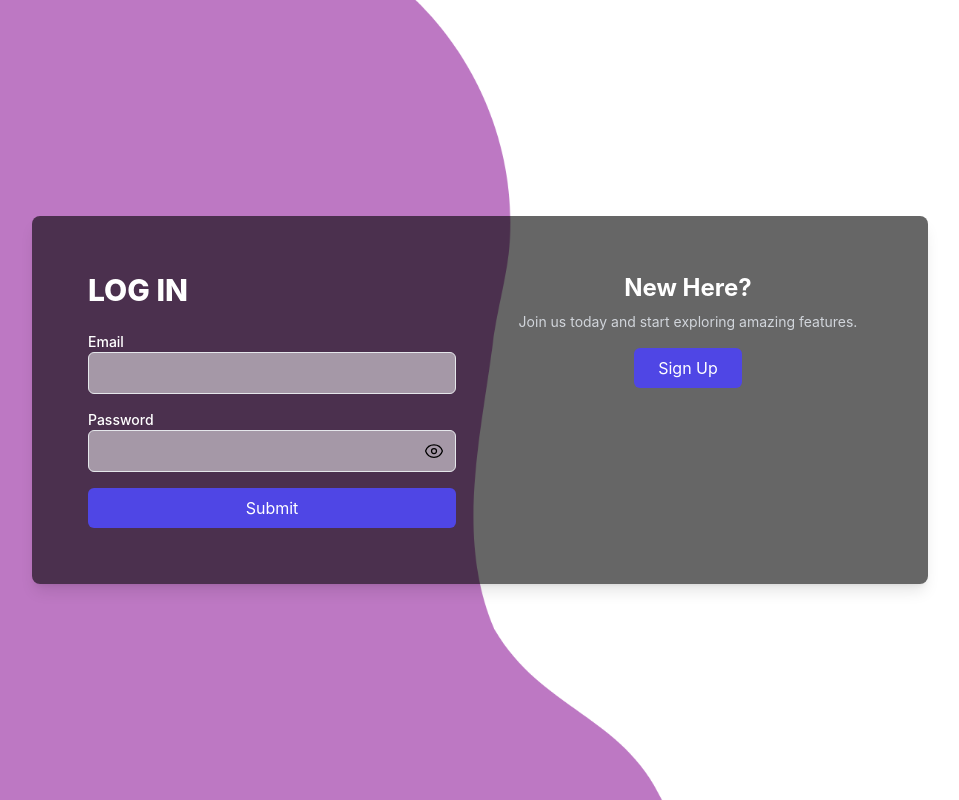
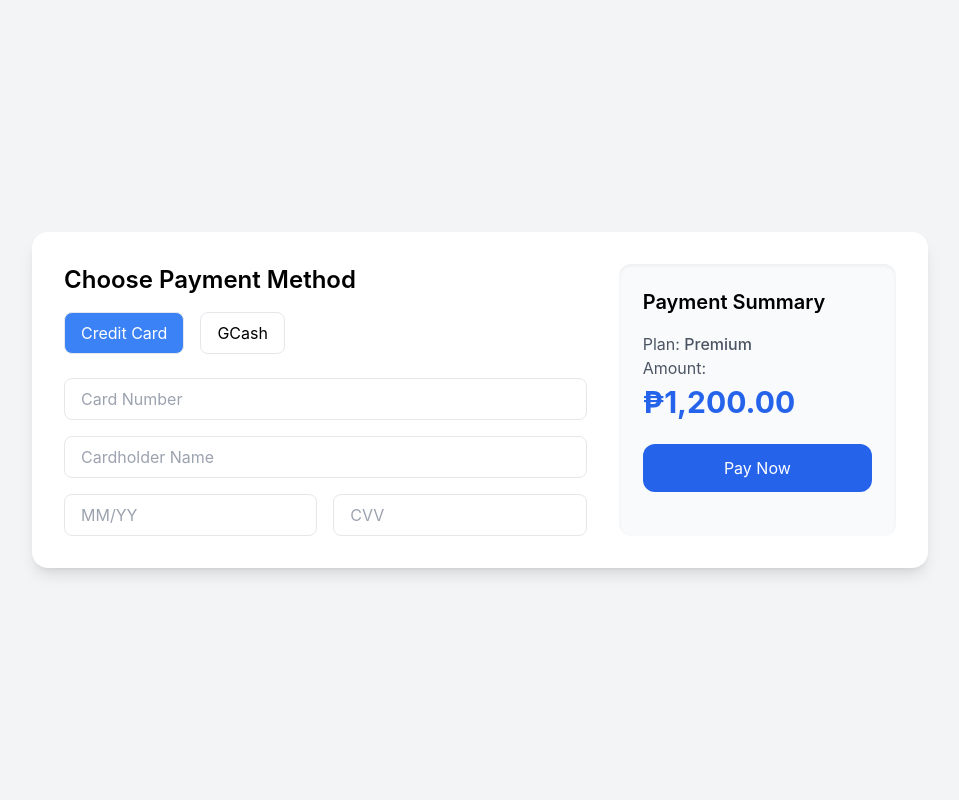
Before and after one commit to lracnaelg/Ads2Go-Client, a React (Create React App) app: page /payment in a window 1280 px wide. Before the commit this address led to /login. Shown: the whole page, without its empty margins (160-1119 px from the left). Built offline with nearby package versions, Linux system fonts and the light colour scheme.

Commit message:
payment page

```diff
--- a/src/App.tsx
+++ b/src/App.tsx
@@ -14,6 +14,7 @@ import Dashboard from './pages/USERS/Dashboard';
 import VerifyEmail from './pages/USERS/VerifyEmail';
 import Home from './pages/USERS/Home';
 import Settings from './pages/USERS/Settings';
+import Payment from './pages/USERS/Payment';
 
 // Admin pages
 import AdminDashboard from './pages/ADMIN/AdminDashboard';
@@ -56,6 +57,8 @@ const AppContent: React.FC = () => {
         <Route path="/dashboard" element={<Dashboard />} />
         <Route path="/home" element={<Home />} />
         <Route path="/settings" element={<Settings />} />
+        <Route path="/payment" element={<Payment />} />
+
 
         {/* Admin Routes */}
         <Route path="/admin" element={<AdminDashboard />} />
--- /dev/null
+++ b/src/pages/USERS/Payment.tsx
@@ -0,0 +1,86 @@
+import React, { useState } from 'react';
+
+const Payment: React.FC = () => {
+  const [method, setMethod] = useState<'creditcard' | 'gcash'>('creditcard');
+
+  return (
+    <div className="min-h-screen bg-gray-100 p-6 flex justify-center items-center">
+      <div className="bg-white rounded-2xl shadow-lg p-8 w-full max-w-4xl flex flex-col md:flex-row gap-8">
+
+        {/* Left: Payment Form */}
+        <div className="flex-1">
+          <h2 className="text-2xl font-semibold mb-4">Choose Payment Method</h2>
+
+          <div className="flex gap-4 mb-6">
+            <button
+              onClick={() => setMethod('creditcard')}
+              className={`px-4 py-2 rounded-lg border ${
+                method === 'creditcard' ? 'bg-blue-500 text-white' : 'bg-white text-black'
+              }`}
+            >
+              Credit Card
+            </button>
+            <button
+              onClick={() => setMethod('gcash')}
+              className={`px-4 py-2 rounded-lg border ${
+                method === 'gcash' ? 'bg-blue-500 text-white' : 'bg-white text-black'
+              }`}
+            >
+              GCash
+            </button>
+          </div>
+
+          {method === 'creditcard' ? (
+            <div className="space-y-4">
+              <input
+                type="text"
+                placeholder="Card Number"
+                className="w-full px-4 py-2 border rounded-lg"
+              />
+              <input
+                type="text"
+                placeholder="Cardholder Name"
+                className="w-full px-4 py-2 border rounded-lg"
+              />
+              <div className="flex gap-4">
+                <input
+                  type="text"
+                  placeholder="MM/YY"
+                  className="w-1/2 px-4 py-2 border rounded-lg"
+                />
+                <input
+                  type="text"
+                  placeholder="CVV"
+                  className="w-1/2 px-4 py-2 border rounded-lg"
+                />
+              </div>
+            </div>
+          ) : (
+            <div className="space-y-4">
+              <input
+                type="text"
+                placeholder="GCash Phone Number"
+                className="w-full px-4 py-2 border rounded-lg"
+              />
+            </div>
+          )}
+        </div>
+
+        {/* Right: Summary */}
+        <div className="w-full md:w-1/3 bg-gray-50 p-6 rounded-xl shadow-inner">
+          <h3 className="text-xl font-semibold mb-4">Payment Summary</h3>
+          <div className="mb-6">
+            <p className="text-gray-600">Plan: <span className="font-medium">Premium</span></p>
+            <p className="text-gray-600">Amount:</p>
+            <h2 className="text-3xl font-bold text-blue-600 mt-1">₱1,200.00</h2>
+          </div>
+          <button className="w-full bg-blue-600 text-white py-3 rounded-xl hover:bg-blue-700">
+            Pay Now
+          </button>
+        </div>
+      </div>
+    </div>
+  );
+};
+
+export default Payment;
```
Also changed, not shown: src/pages/ADMIN/AdminDashboard.tsx (line endings or trailing spaces).
